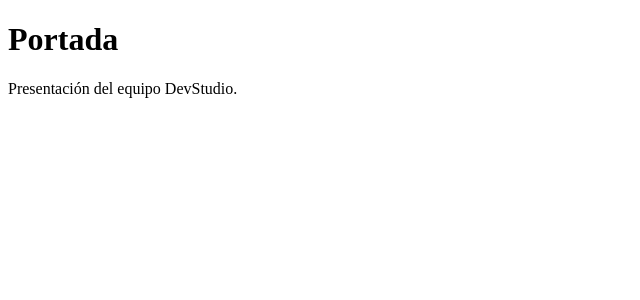
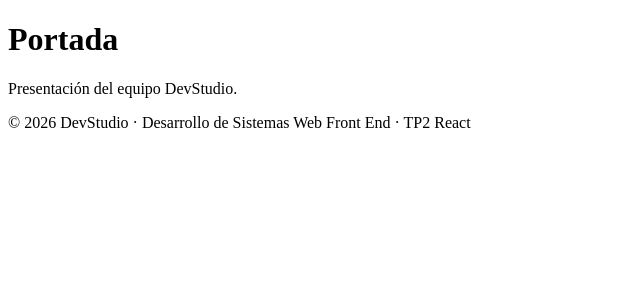
Before and after one commit to sil-graci/tp2-frontend-grupo1a, a React (Vite) app: page / in a window 1280 px wide. Shown: the top 300 px of the page, without its empty margins (0-640 px from the left). Built offline with nearby package versions, Linux system fonts and the light colour scheme.

Commit message:
Agrega Layout con Outlet y Footer compartido

```diff
--- a/src/App.jsx
+++ b/src/App.jsx
@@ -1,4 +1,5 @@
 import { BrowserRouter, Routes, Route } from 'react-router-dom';
+import Layout from './components/layout/Layout';
 import PlaceholderPage from './pages/PlaceholderPage';
 import NotFoundPage from './pages/NotFoundPage';
 
@@ -6,13 +7,15 @@ export default function App() {
   return (
     <BrowserRouter>
       <Routes>
-        <Route path="/" element={<PlaceholderPage titulo="Portada" descripcion="Presentación del equipo DevStudio." />} />
+        <Route path="/" element={<Layout />}>
+          <Route index element={<PlaceholderPage titulo="Portada" descripcion="Presentación del equipo DevStudio." />} />
           <Route path="integrantes/:id" element={<PlaceholderPage titulo="Perfil" descripcion="Perfil de cada integrante." />} />
           <Route path="proyectos" element={<PlaceholderPage titulo="Datos locales JSON" descripcion="Catálogo con búsqueda y filtro." />} />
           <Route path="api-externa" element={<PlaceholderPage titulo="API pública" descripcion="Datos obtenidos desde una API externa." />} />
           <Route path="arbol-renderizado" element={<PlaceholderPage titulo="Árbol de componentes" descripcion="Jerarquía de componentes de la aplicación." />} />
           <Route path="bitacora" element={<PlaceholderPage titulo="Bitácora" descripcion="Registro del proceso de trabajo del equipo." />} />
           <Route path="*" element={<NotFoundPage />} />
+        </Route>
       </Routes>
     </BrowserRouter>
   );
--- /dev/null
+++ b/src/components/layout/Footer.jsx
@@ -0,0 +1,9 @@
+export default function Footer() {
+  return (
+    <footer className="site-footer">
+      <div className="container">
+        <p>© 2026 DevStudio · Desarrollo de Sistemas Web Front End · TP2 React</p>
+      </div>
+    </footer>
+  );
+}
--- /dev/null
+++ b/src/components/layout/Layout.jsx
@@ -0,0 +1,16 @@
+import { Outlet } from 'react-router-dom';
+import Footer from './Footer';
+
+export default function Layout() {
+  return (
+    <div className="app-layout">
+      <main className="main-content" id="main-content">
+        <div className="content-container">
+          {/* Acá se muestra la página de la ruta activa */}
+          <Outlet />
+        </div>
+        <Footer />
+      </main>
+    </div>
+  );
+}
```
Lines whose indentation alone changed are shown as unchanged.
